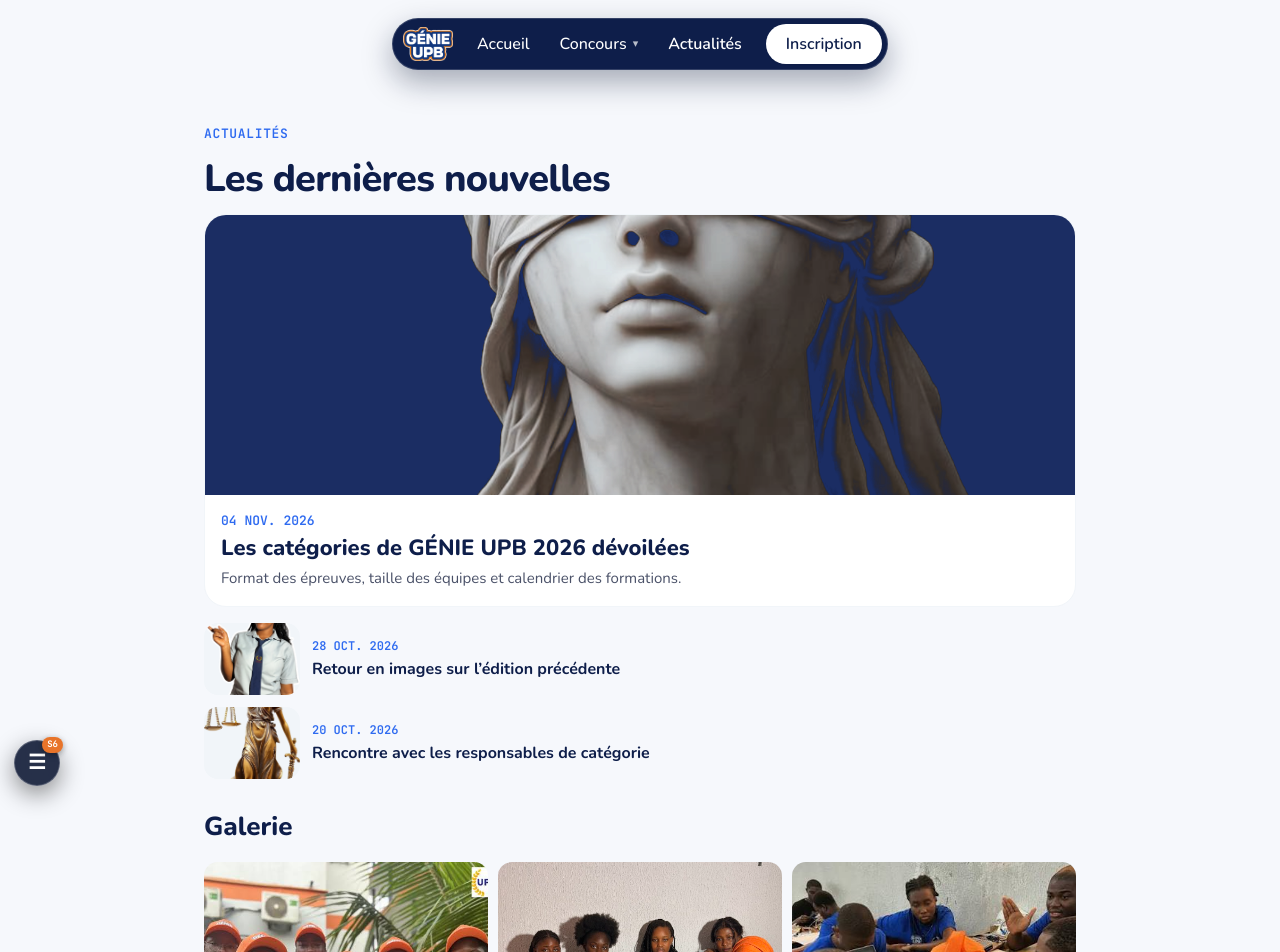
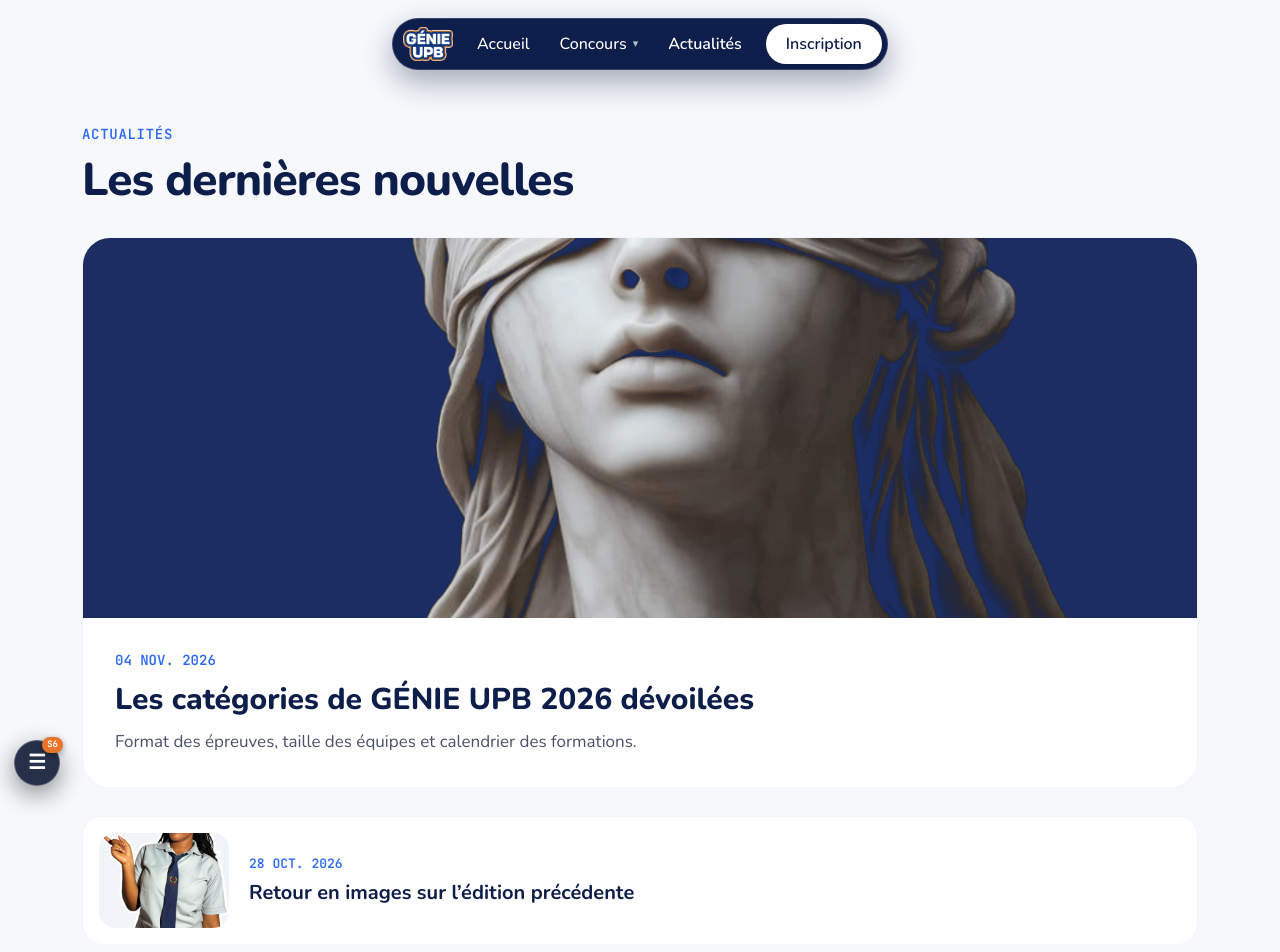
Before and after one commit to G4MA5/Genie_upbv2, a React (Vite) app: page /actualites in a window 1280 px wide. Shown: the top 952 px of the page. Built offline with nearby package versions, Linux system fonts and the light colour scheme.

Commit message:
feat(actualites): elargir les cartes sur desktop a 1180px avec galerie a 3 photos par ligne

```diff
--- a/src/pages/publique/Actualites.tsx
+++ b/src/pages/publique/Actualites.tsx
@@ -34,66 +34,68 @@ export default function Actualites() {
     <div className="min-h-screen bg-[#F6F8FC] flex justify-center min-w-0 font-nunito">
       <div
         data-screen-label="S6 Actualites et galerie"
-        className="w-full max-w-[560px] md:max-w-[860px] lg:max-w-[920px] mx-auto pt-[84px] md:pt-[124px] pb-8 md:pb-16 px-[18px] md:px-6 flex flex-col gap-4"
+        className="w-full max-w-[560px] md:max-w-[1080px] lg:max-w-[1180px] mx-auto pt-[84px] md:pt-[124px] pb-12 md:pb-24 px-[18px] md:px-8 flex flex-col gap-4 md:gap-7"
       >
         {/* En-tête exact du prototype */}
-        <span className="font-mono text-[13px] font-semibold text-[#2F6BF0] uppercase tracking-wider">
-          ACTUALITÉS
-        </span>
-        <h1 className="m-0 font-extrabold text-[34px] sm:text-[38px] text-[#0E1E4A] tracking-[-0.02em] leading-none">
-          Les dernières nouvelles
-        </h1>
+        <div className="flex flex-col gap-1.5">
+          <span className="font-mono text-[13px] md:text-[14px] font-semibold text-[#2F6BF0] uppercase tracking-wider">
+            ACTUALITÉS
+          </span>
+          <h1 className="m-0 font-extrabold text-[34px] sm:text-[38px] md:text-[46px] text-[#0E1E4A] tracking-[-0.02em] leading-tight">
+            Les dernières nouvelles
+          </h1>
+        </div>
 
-        {/* 1. Article principal à la Une (image au-dessus, texte en dessous dans carte blanche arrondie) */}
+        {/* 1. Article principal à la Une (image au-dessus, texte en dessous dans carte blanche arrondie large) */}
         {featured && (
-          <div className="bg-white rounded-[22px] overflow-hidden shadow-xs border border-slate-100 flex flex-col">
+          <div className="w-full bg-white rounded-[22px] md:rounded-[28px] overflow-hidden shadow-xs border border-slate-100 flex flex-col hover:shadow-md transition-shadow">
             <Link
               to={`/actualites/${featured.slug}`}
-              className="block h-[200px] md:h-[280px] w-full overflow-hidden bg-[#1B2D63] group cursor-pointer"
+              className="block h-[200px] sm:h-[260px] md:h-[380px] w-full overflow-hidden bg-[#1B2D63] group cursor-pointer"
             >
               <img
                 src={featured.image}
                 alt={featured.titre}
-                className="w-full h-full object-cover group-hover:scale-105 transition-transform duration-500"
+                className="w-full h-full object-cover group-hover:scale-105 transition-transform duration-700"
               />
             </Link>
-            <div className="p-4 flex flex-col gap-1.5">
-              <span className="font-mono text-[13px] font-semibold text-[#2F6BF0]">
+            <div className="p-4 md:p-8 flex flex-col gap-1.5 md:gap-3">
+              <span className="font-mono text-[13px] md:text-[14px] font-semibold text-[#2F6BF0]">
                 {featured.date}
               </span>
               <Link
                 to={`/actualites/${featured.slug}`}
-                className="m-0 font-extrabold text-[22px] leading-[1.15] text-[#0E1E4A] hover:text-[#2F6BF0] transition-colors"
+                className="m-0 font-extrabold text-[22px] md:text-[30px] leading-[1.15] text-[#0E1E4A] hover:text-[#2F6BF0] transition-colors"
               >
                 {featured.titre}
               </Link>
-              <span className="font-normal text-[15px] leading-[1.5] text-[#4A5168]">
+              <span className="font-normal text-[15px] md:text-[17px] leading-[1.5] text-[#4A5168]">
                 {featured.resume}
               </span>
             </div>
           </div>
         )}
 
-        {/* 2. Liste des actualités secondaires (empilées verticalement avec miniature 96x72px) */}
-        <div className="flex flex-col gap-3">
+        {/* 2. Liste des actualités secondaires (empilées verticalement) */}
+        <div className="flex flex-col gap-3 md:gap-4 w-full">
           {secondaryNews.map((item) => (
             <Link
               key={item.id}
               to={`/actualites/${item.slug}`}
-              className="flex gap-3 items-center group cursor-pointer"
+              className="flex gap-3 md:gap-5 items-center group cursor-pointer bg-transparent md:bg-white md:p-4 md:rounded-[20px] md:border md:border-slate-100/80 md:shadow-xs md:hover:shadow-md transition-all"
             >
-              <div className="w-[96px] h-[72px] flex-none rounded-[14px] overflow-hidden bg-slate-100 shadow-xs">
+              <div className="w-[96px] h-[72px] md:w-[130px] md:h-[95px] flex-none rounded-[14px] md:rounded-[16px] overflow-hidden bg-slate-100 shadow-xs">
                 <img
                   src={item.image}
                   alt={item.titre}
                   className="w-full h-full object-cover group-hover:scale-105 transition-transform duration-300"
                 />
               </div>
-              <div className="flex flex-col gap-1 min-w-0">
-                <span className="font-mono text-[12px] font-semibold text-[#2F6BF0]">
+              <div className="flex flex-col gap-1 md:gap-1.5 min-w-0 flex-1">
+                <span className="font-mono text-[12px] md:text-[13px] font-semibold text-[#2F6BF0]">
                   {item.date}
                 </span>
-                <span className="font-bold text-[16px] leading-[1.3] text-[#0E1E4A] group-hover:text-[#2F6BF0] transition-colors">
+                <span className="font-bold text-[16px] md:text-[20px] leading-[1.3] text-[#0E1E4A] group-hover:text-[#2F6BF0] transition-colors">
                   {item.titre}
                 </span>
               </div>
@@ -101,18 +103,18 @@ export default function Actualites() {
           ))}
         </div>
 
-        {/* 3. Section Galerie (STRICTEMENT 3 photos par ligne : repeat(3, 1fr)) */}
-        <h2 className="mt-3 mb-0 font-extrabold text-[26px] text-[#0E1E4A]">
+        {/* 3. Section Galerie (STRICTEMENT 3 photos par ligne sur toute la largeur 1180px) */}
+        <h2 className="mt-4 md:mt-6 mb-0 font-extrabold text-[26px] md:text-[32px] text-[#0E1E4A]">
           Galerie
         </h2>
-        <div className="grid grid-cols-3 gap-1.5 md:gap-2.5">
+        <div className="grid grid-cols-3 gap-2 md:gap-5 w-full">
           {galleryImages.map((photo, idx) => (
             <button
               key={photo.id}
               type="button"
               onClick={() => openLightbox(idx)}
               aria-label={`Agrandir la photo ${idx + 1}`}
-              className="aspect-square rounded-[12px] md:rounded-[14px] overflow-hidden bg-slate-200 cursor-pointer shadow-xs active:scale-95 transition-transform focus:outline-none focus:ring-2 focus:ring-[#2F6BF0] group"
+              className="aspect-square rounded-[12px] md:rounded-[20px] overflow-hidden bg-slate-200 cursor-pointer shadow-xs active:scale-95 transition-all focus:outline-none focus:ring-2 focus:ring-[#2F6BF0] group hover:shadow-lg"
             >
               <img
                 src={photo.src}
--- a/src/pages/publique/ArticleDetail.tsx
+++ b/src/pages/publique/ArticleDetail.tsx
@@ -14,10 +14,10 @@ export default function ArticleDetail() {
     <div className="min-h-screen bg-[#F6F8FC] flex justify-center min-w-0 font-nunito">
       <div
         data-screen-label="Article"
-        className="w-full max-w-[560px] md:max-w-[860px] lg:max-w-[960px] mx-auto md:my-8 bg-transparent md:bg-white md:rounded-[28px] md:shadow-[0_8px_32px_rgba(10,20,48,0.06)] md:border md:border-slate-100 overflow-hidden"
+        className="w-full max-w-[560px] md:max-w-[1080px] lg:max-w-[1180px] mx-auto md:my-8 bg-transparent md:bg-white md:rounded-[28px] md:shadow-[0_8px_32px_rgba(10,20,48,0.06)] md:border md:border-slate-100 overflow-hidden"
       >
-        {/* Bannière Hero (260px sur mobile, 360px sur desktop) */}
-        <div className="relative h-[260px] md:h-[360px] bg-[#1B2D63] overflow-hidden">
+        {/* Bannière Hero (260px sur mobile, 420px sur desktop) */}
+        <div className="relative h-[260px] md:h-[420px] bg-[#1B2D63] overflow-hidden">
           <img
             src={article.image}
             alt={article.titre}
```
